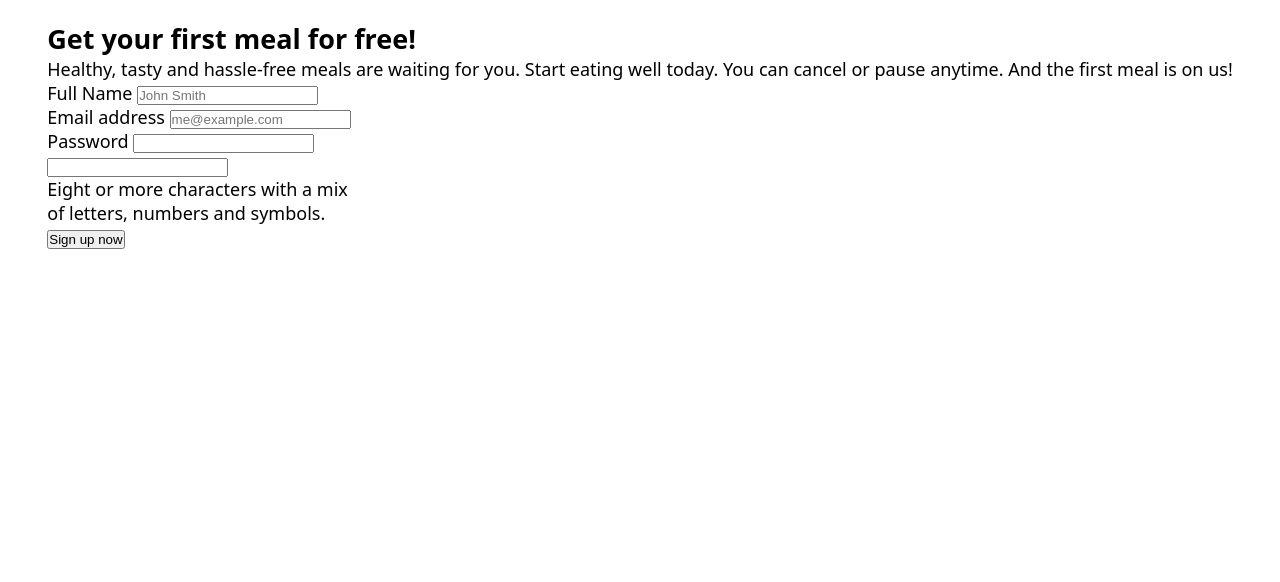
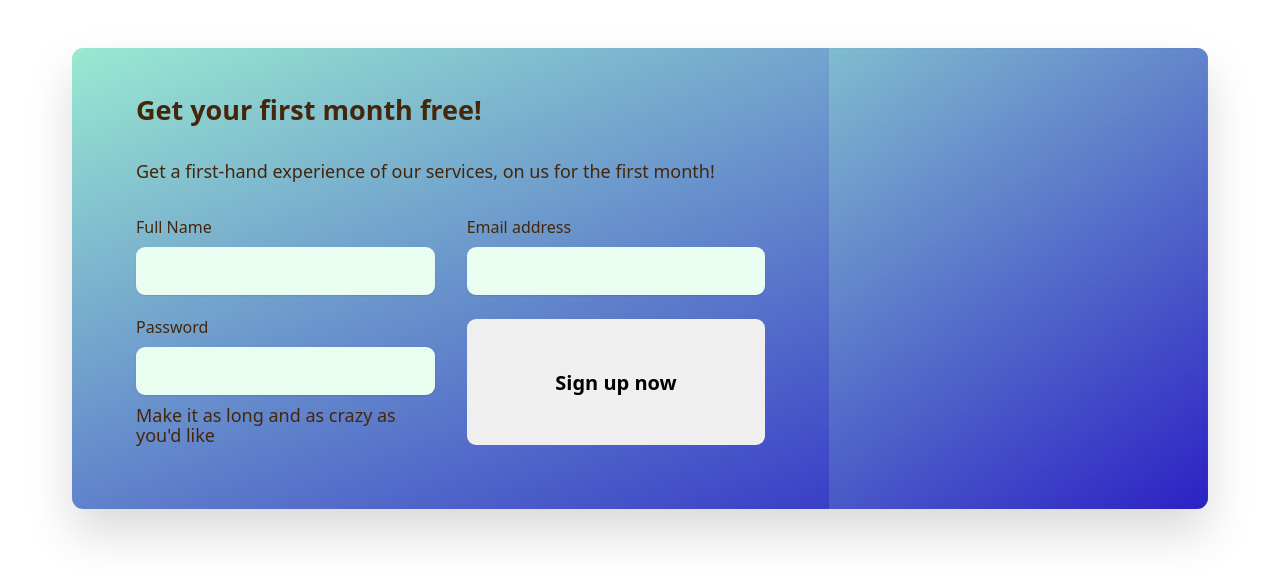
Before and after one commit to BonClairvoyant/Form-Create, a plain HTML site: page index.html in a window 1280 px wide. Drawn offline with Linux system fonts and the light colour scheme.

Commit message:
re-done css

```diff
--- a/css/style.css
+++ b/css/style.css
@@ -9,38 +9,109 @@ html {
 }
 
 body {
-  margin: 2rem;
   font: 18px system-ui;
-  display: flex;
-  justify-content: center;
-  align-items: center;
+  line-height: 1;
 }
 
-.section-cta {
+.cta-section {
   padding: 4.8rem 0 12.8rem;
 }
-
-/* .heading-primary {
-  font-size: 3rem;
-  font-weight: 700;
-  color: grey;
-  letter-spacing: -0.5px;
-  line-height: 1.05rem;
-  margin-bottom: 3rem;
-} */
-.cta-form {
-  width: 100%;
-  max-width: 32rem;
-}
-.cta-details {
-  display: flex;
-  flex-wrap: wrap;
+.container {
+  max-width: 120rem;
+  padding: 0 3.2rem;
+  margin: 0 auto;
 }
 
-.name-text {
-  padding: 0.5rem;
-  font-size: 1rem;
-  font-weight: 400;
-  color: red;
-  font-style: italic;
+.cta {
+  display: grid;
+  grid-template-columns: 2fr 1fr;
+  box-shadow: 0 2.4rem 4.8rem rgba(0, 0, 0, 0.15);
+  border-radius: 1.1rem;
+  background-image: linear-gradient(
+    to right bottom,
+    rgb(153, 233, 209),
+    #271cc5
+  );
+  overflow: hidden;
 }
+
+.cta-text-box {
+  padding: 4.8rem 6.4rem 6.4rem 6.4rem;
+  color: #45260a;
+}
+.cta-heading {
+  color: inherit;
+  margin-bottom: 3.2rem;
+}
+.cta-text {
+  font-size: 1.8rem;
+  line-height: 1.8;
+  margin-bottom: 3.2rem;
+}
+
+.cta-img-box {
+  background-image: linear-gradient(
+      to right bottom,
+      rgba(153, 233, 209, 0.35),
+      rgba(52, 42, 196, 0.35)
+    ),
+    url('');
+  background-size: cover;
+  background-position: center;
+}
+.cta-form {
+  display: grid;
+  /* grid-template-columns: 1fr 1fr; */
+  grid-template-columns: repeat(auto-fill, minmax(200px, 1fr));
+  row-gap: 2.4rem;
+  column-gap: 3.2rem;
+}
+.cta-form label {
+  display: block;
+  font-size: 1.6rem;
+  font-weight: 500;
+  margin-bottom: 1.2rem;
+}
+
+.cta-form input,
+.cta-form select {
+  width: 100%;
+  padding: 1.2rem;
+  font-size: 1.8rem;
+  font-family: inherit;
+  color: inherit;
+  border: none;
+  background-color: #e9fdf1;
+  border-radius: 9px;
+  box-shadow: 0 1px 2px rgba(0, 0, 0, 0.1);
+}
+
+.password-constraints {
+  font-size: 1.8rem;
+  line-height: 2rem;
+  margin-top: 1rem;
+}
+.cta *:focus {
+  outline: none;
+  box-shadow: 0 0 0 0.8rem rgba(233, 253, 252, 0.5);
+}
+
+.btn,
+.btn:link,
+.btn:visited {
+  display: inline-block;
+  text-decoration: none;
+  font-size: 2rem;
+  font-weight: 600;
+  padding: 1.5rem 4rem;
+  border-radius: 0.9rem;
+
+  /* Only necessary for .btn */
+  border: none;
+  cursor: pointer;
+  font-family: inherit;
+
+  /* Put transition on original "state" */
+  /* transition: background-color 0.3s; */
+  transition: all 0.3s;
+}
--- a/index.html
+++ b/index.html
@@ -19,38 +19,25 @@
       <div class="container">
         <div class="cta">
           <div class="cta-text-box">
-            <h1 class="heading-secondary">Get your first meal for free!</h1>
+            <h1 class="cta-heading">Get your first month free!</h1>
             <p class="cta-text">
-              Healthy, tasty and hassle-free meals are waiting for you. Start
-              eating well today. You can cancel or pause anytime. And the first
-              meal is on us!
+              Get a first-hand experience of our services, on us for the first
+              month!
             </p>
 
             <form class="cta-form" action="#">
               <div>
                 <label for="full-name">Full Name</label>
-                <input
-                  id="full-name"
-                  type="text"
-                  placeholder="John Smith"
-                  required
-                />
+                <input id="full-name" type="text" required />
               </div>
 
               <div>
                 <label for="email">Email address</label>
-                <input
-                  id="email"
-                  type="email"
-                  placeholder="me@example.com"
-                  required
-                />
+                <input id="email" type="email" required />
               </div>
 
-              <div>
+              <div class="pass">
                 <label for="password" class="pass">Password</label>
-                <input type="password" name="" id="password" />
-                <div id="toggle-password"></div>
                 <input
                   id="password"
                   type="password"
@@ -58,8 +45,7 @@
                   required
                 />
                 <p class="password-constraints">
-                  Eight or more characters with a mix of letters, numbers and
-                  symbols.
+                  Make it as long and as crazy as you'd like
                 </p>
               </div>
 
```
